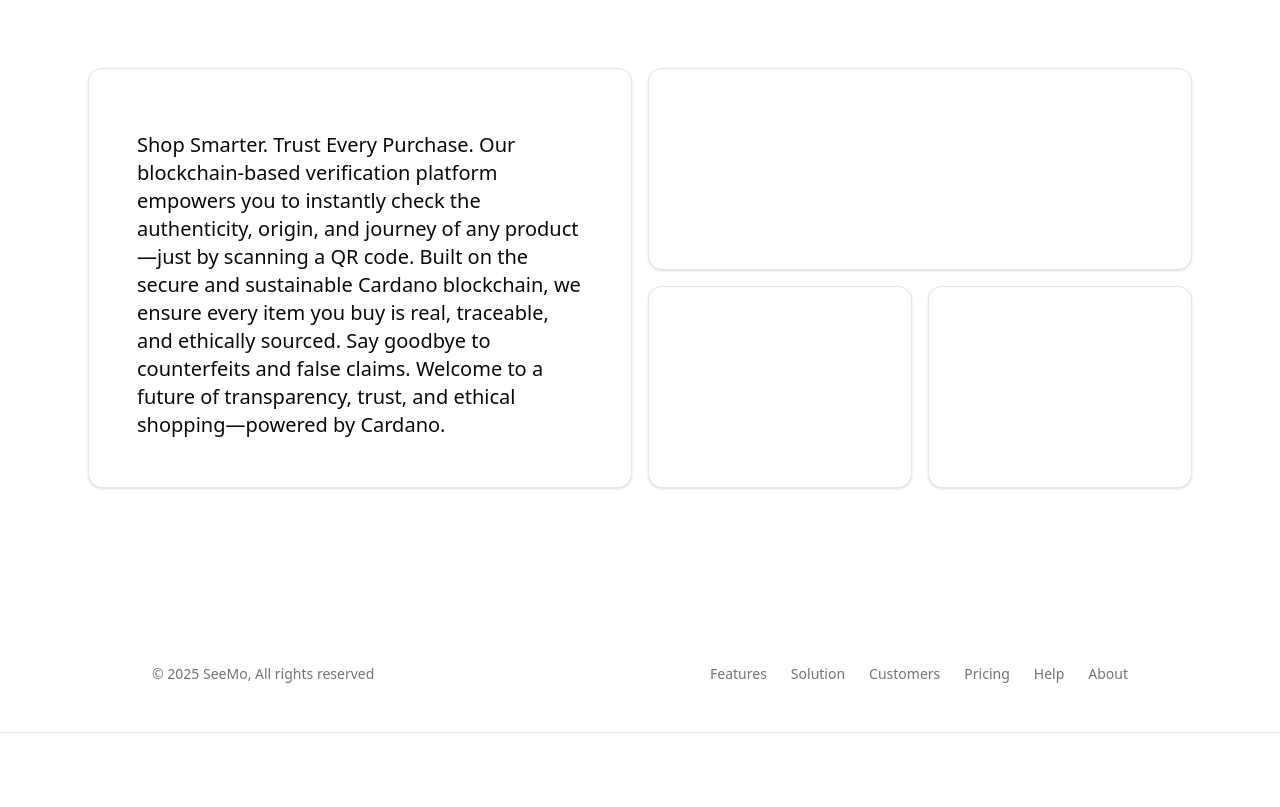
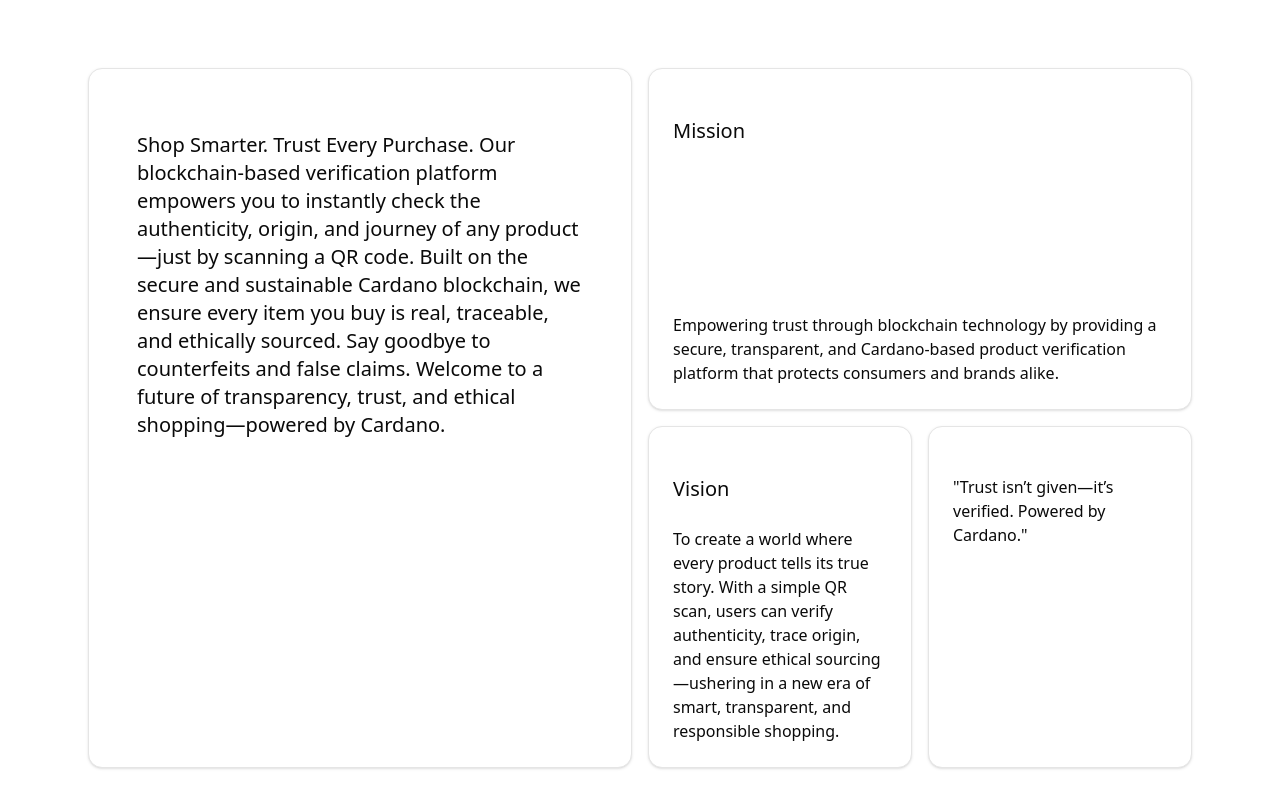
Before and after one commit to SahanHeshan/SeeMo, a Next.js app in the folder seemo-front/: page / in a window 1280 px wide. Shown: the part 1995-2802 px from the top of the page. Before the commit the page ends 2728 px from the top, so only its background shows below. Built offline with nearby package versions, Linux system fonts and the light colour scheme.

Commit message:
Final Final

```diff
--- a/seemo-front/components/testimonials.tsx
+++ b/seemo-front/components/testimonials.tsx
@@ -1,5 +1,6 @@
 import { Card, CardContent, CardHeader } from '@/components/ui/card'
 import { Avatar, AvatarFallback, AvatarImage } from '@/components/ui/avatar'
+import { Italic } from 'lucide-react'
 
 export default function Testimonials() {
     return (
@@ -49,7 +50,10 @@
                     <Card className="md:col-span-2">
                         <CardContent className="h-full pt-6">
                             <blockquote className="grid h-full grid-rows-[1fr_auto] gap-6">
-                                {/* <p className="text-xl font-medium">Tailus is really extraordinary and very practical, no need to break your head. A real gold mine.</p> */}
+
+                                <p className="text-xl font-medium">Mission</p>
+                                  <p> Empowering trust through blockchain technology by providing a secure, transparent, and Cardano-based product verification platform that protects consumers and brands alike.
+                                </p>
 
                                 {/* <div className="grid grid-cols-[auto_1fr] items-center gap-3">
                                     <Avatar className="size-12">
@@ -73,7 +77,9 @@
                     <Card>
                         <CardContent className="h-full pt-6">
                             <blockquote className="grid h-full grid-rows-[1fr_auto] gap-6">
-                                <p></p>
+                                <p className="text-xl font-medium">Vision</p>
+                                  <p> To create a world where every product tells its true story. With a simple QR scan, users can verify authenticity, trace origin, and ensure ethical sourcing—ushering in a new era of smart, transparent, and responsible shopping.
+                                </p>
 
                                 {/* <div className="grid items-center gap-3 [grid-template-columns:auto_1fr]">
                                     <Avatar className="size-12">
@@ -97,7 +103,7 @@
                     <Card className="card variant-mixed">
                         <CardContent className="h-full pt-6">
                             <blockquote className="grid h-full grid-rows-[1fr_auto] gap-6">
-                                {/* <p>Great work on tailfolio template. This is one of the best personal website that I have seen so far!</p> */}
+                                <p>"Trust isn’t given—it’s verified. Powered by Cardano."</p>
 
                                 {/* <div className="grid grid-cols-[auto_1fr] gap-3">
                                     <Avatar className="size-12">
```
